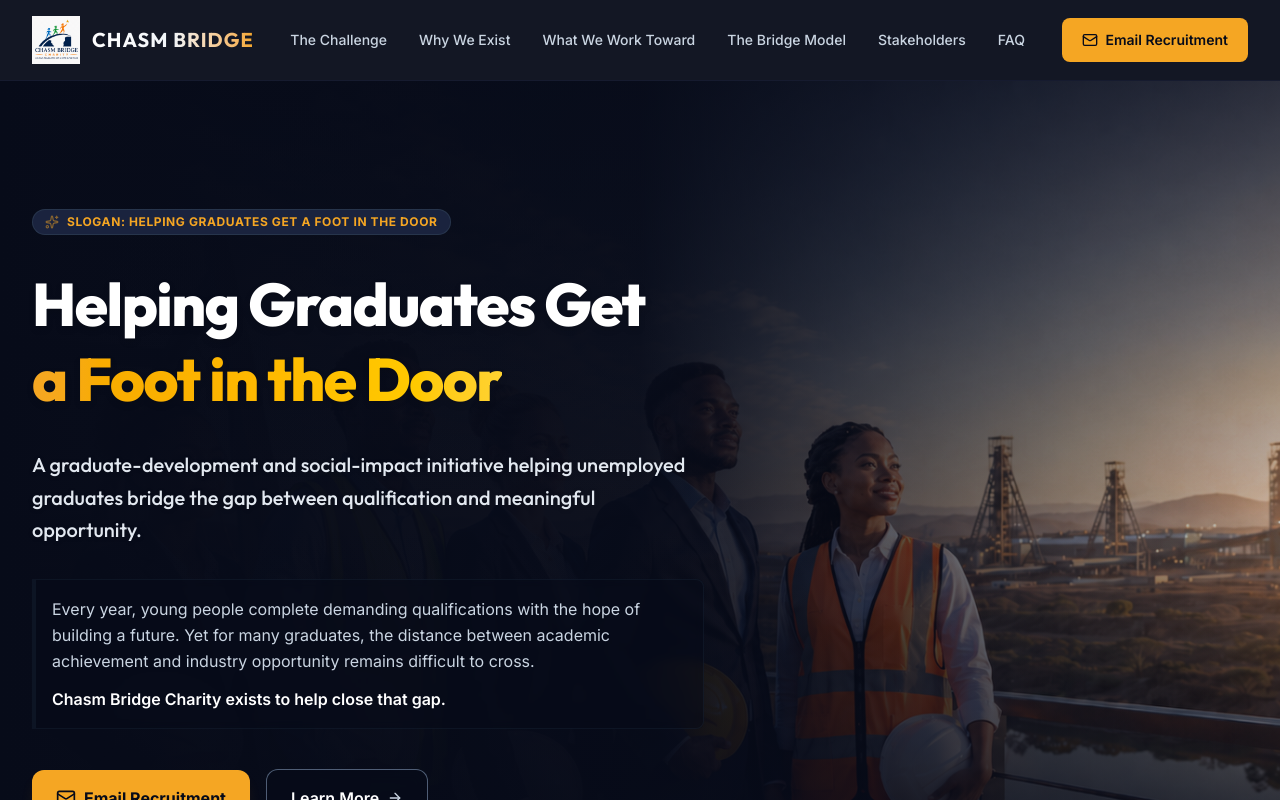
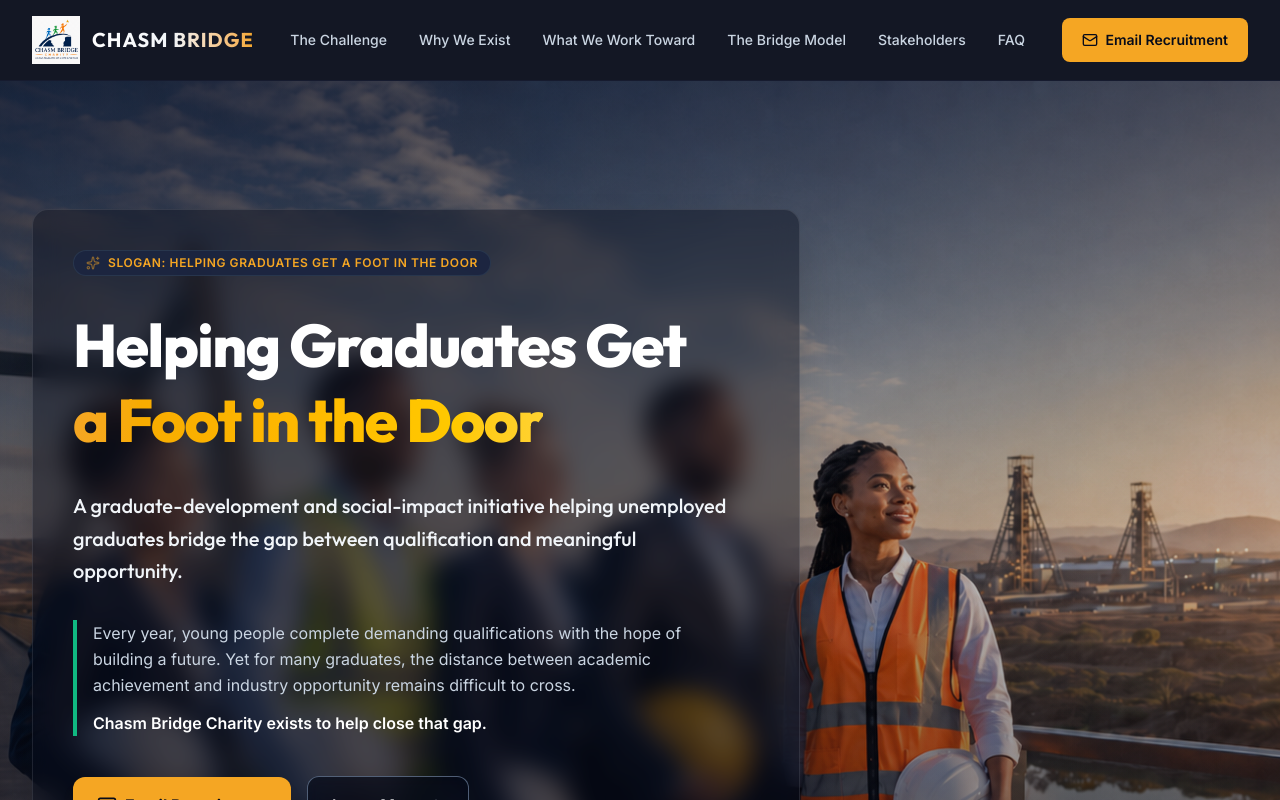
Before and after one commit to Ndumiso-Y/ChasmBridgeCharity-, a React (Vite) app: page / in a window 1280 px wide. Shown: the top 800 px of the page. Built offline with nearby package versions, Linux system fonts and the light colour scheme.

Commit message:
Refine Chasm hero image visibility

```diff
--- a/src/App.jsx
+++ b/src/App.jsx
@@ -238,34 +238,35 @@ function App() {
               alt="Graduates facing forward towards a brighter industrial horizon"
               className="w-full h-full object-cover object-center lg:object-[center_30%]"
             />
-            {/* Base overall dark overlay for general readability */}
-            <div className="absolute inset-0 bg-brand-navy-dark/40 lg:bg-brand-navy-dark/20 z-10"></div>
-            {/* Linear gradient overlay: dark navy on the left (text area) fading to transparent on the right */}
-            <div className="absolute inset-0 bg-gradient-to-r from-brand-navy-dark via-brand-navy-dark/95 to-transparent z-10"></div>
-            {/* Vertical gradient: dark navy on top (for header readability) and bottom (for transition to next section) */}
-            <div className="absolute inset-0 bg-gradient-to-t from-brand-navy-dark via-transparent to-brand-navy-dark/70 z-10"></div>
+            {/* Soft tint over the full image for brand atmosphere */}
+            <div className="absolute inset-0 bg-brand-navy-dark/20 z-10"></div>
+            {/* Lighter gradient helper for text contrast on the left side */}
+            <div className="absolute inset-0 bg-gradient-to-r from-brand-navy-dark/45 via-brand-navy-dark/15 to-transparent z-10"></div>
+            {/* Softer top-bottom transition fade */}
+            <div className="absolute inset-0 bg-gradient-to-t from-brand-navy-dark/50 via-transparent to-brand-navy-dark/45 z-10"></div>
           </div>
 
           <div className="relative z-20 max-w-7xl mx-auto px-4 sm:px-6 lg:px-8 w-full">
-            <div className="max-w-3xl space-y-6 lg:space-y-8 text-left">
+            {/* Subtly translucent premium glass panel for readability */}
+            <div className="max-w-3xl bg-brand-navy-dark/40 backdrop-blur-md border border-white/10 p-6 sm:p-8 lg:p-10 rounded-2xl shadow-2xl space-y-6 lg:space-y-8 text-left hover:border-white/15 transition-smooth">
 
-              <div className="inline-flex items-center gap-2 px-3 py-1 rounded-full bg-brand-navy-light/95 border border-slate-700/60 text-brand-gold text-xs font-bold uppercase tracking-wider hover-lift">
+              <div className="inline-flex items-center gap-2 px-3 py-1 rounded-full bg-brand-navy-light/95 border border-slate-700/60 text-brand-gold text-xs font-semibold uppercase tracking-wider hover-lift">
                 <Sparkles className="w-3.5 h-3.5 animate-pulse" />
                 Slogan: Helping Graduates Get a Foot in the Door
               </div>
 
-              <h1 className="text-white text-4xl sm:text-5xl lg:text-6xl font-display font-extrabold tracking-tight leading-tight drop-shadow-md">
+              <h1 className="text-white text-4xl sm:text-5xl lg:text-6xl font-display font-extrabold tracking-tight leading-tight">
                 Helping Graduates Get <br />
                 <span className="bg-gradient-to-r from-brand-gold via-amber-400 to-amber-300 bg-clip-text text-transparent">
                   a Foot in the Door
                 </span>
               </h1>
 
-              <p className="text-slate-200 font-display text-lg sm:text-xl font-medium leading-relaxed max-w-2xl drop-shadow-sm">
+              <p className="text-slate-100 font-display text-lg sm:text-xl font-medium leading-relaxed max-w-2xl">
                 A graduate-development and social-impact initiative helping unemployed graduates bridge the gap between qualification and meaningful opportunity.
               </p>
 
-              <div className="border-l-4 border-brand-green pl-4 space-y-3 text-slate-300 text-sm sm:text-base leading-relaxed max-w-2xl bg-brand-navy-dark/50 backdrop-blur-xs py-4 pr-4 rounded-r-lg border-y border-r border-slate-700/20">
+              <div className="border-l-4 border-brand-green pl-4 space-y-3 text-slate-300 text-sm sm:text-base leading-relaxed max-w-2xl">
                 <p>
                   Every year, young people complete demanding qualifications with the hope of building a future. Yet for many graduates, the distance between academic achievement and industry opportunity remains difficult to cross.
                 </p>
```
